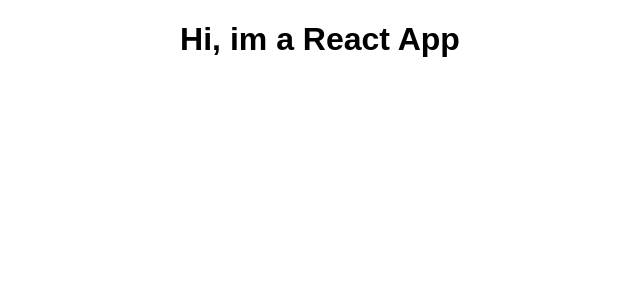
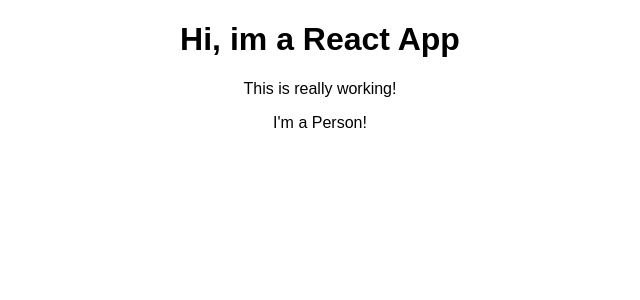
Before and after one commit to plaisteixo-5/Cursos, a React (Create React App) app in the folder Udemy/first-app/: page / in a window 1280 px wide. Shown: the top 300 px of the page, without its empty margins (320-960 px from the left). Built offline with nearby package versions, Linux system fonts and the light colour scheme.

Commit message:
Creating a component called Person

```diff
--- a/Udemy/first-app/src/App.js
+++ b/Udemy/first-app/src/App.js
@@ -1,4 +1,5 @@
 import React, {Component} from 'react'
+import Person from './Person/Person'
 import './App.css'
 
 class App extends Component {
@@ -6,6 +7,8 @@
         return (
             <div className="App">
                 <h1>Hi, im a React App</h1>
+                <p>This is really working!</p>
+                <Person />
             </div>
             // React.createElement('div',{className: 'App'}, React.createElement('h1',null,'Hi, im a React App he he'))
         )
--- /dev/null
+++ b/Udemy/first-app/src/Person/Person.js
@@ -0,0 +1,7 @@
+import React from 'react'
+
+const person = () => {
+    return <p>I'm a Person!</p>
+}
+
+export default person;
--- a/Udemy/first-app/src/index.js
+++ b/Udemy/first-app/src/index.js
@@ -1,4 +1,4 @@
-import React, { Component } from 'react'
+import React from 'react'
 import ReactDOM from 'react-dom'
 import App from './App'
 import './Index.css'
```
